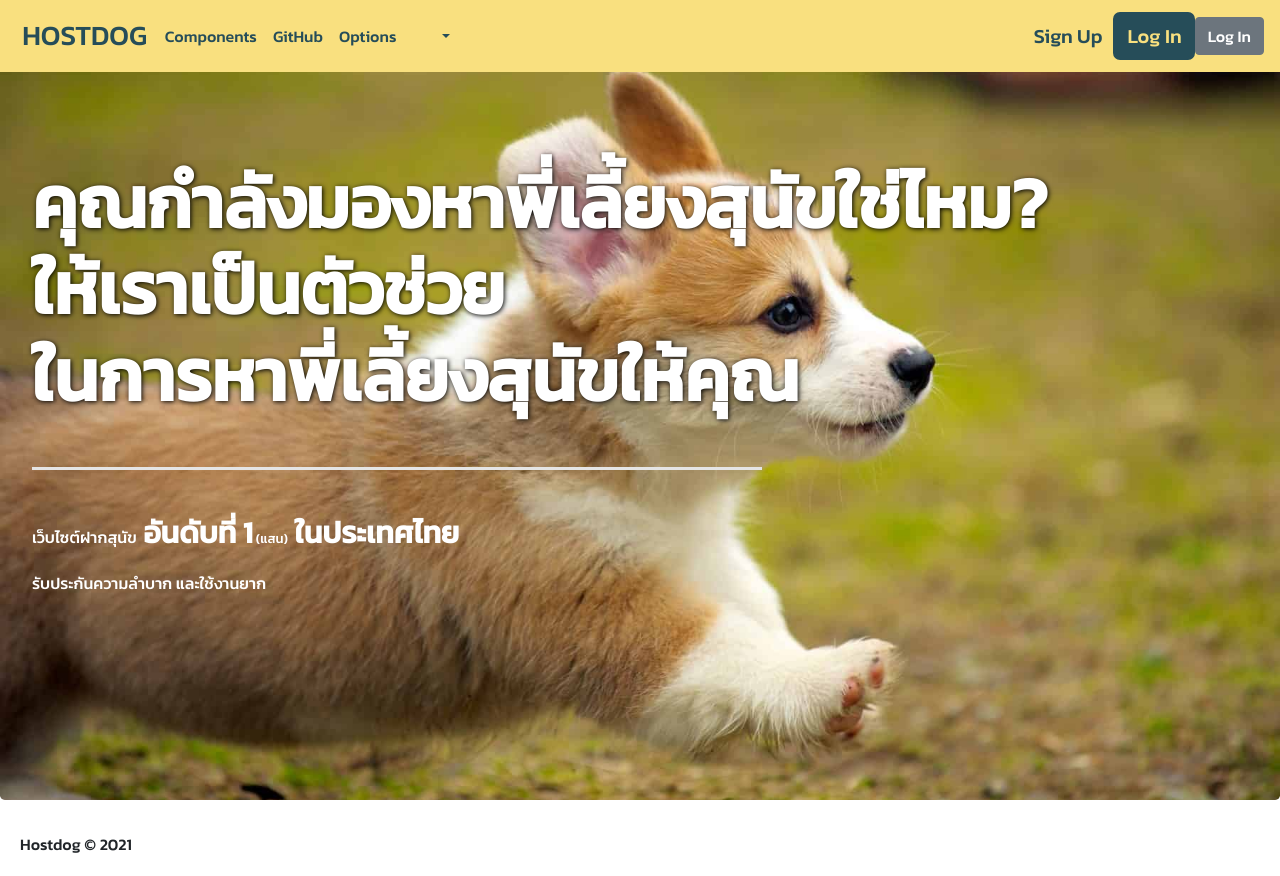
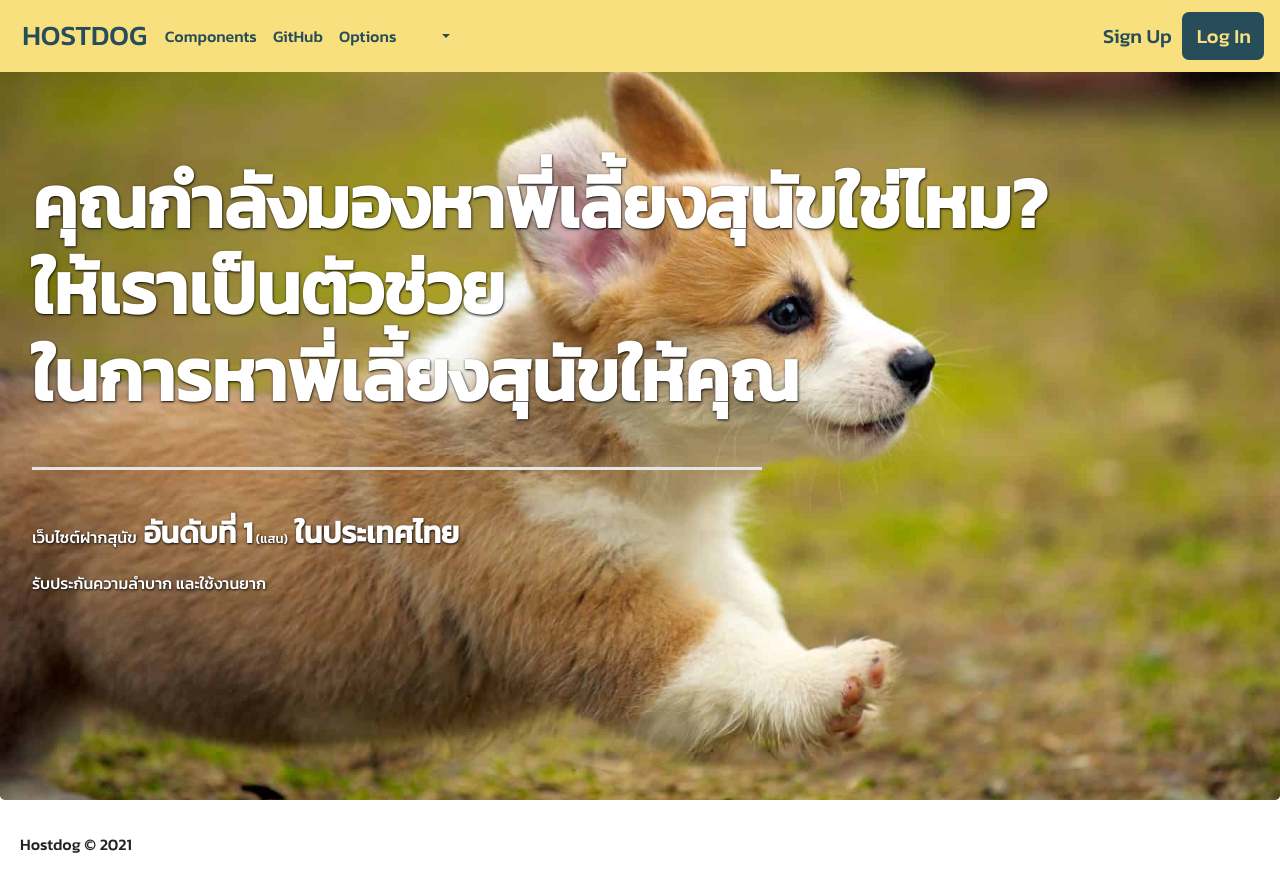
Before and after one commit to Hostdogs/Hostdog-Frontend, a React (Create React App) app in the folder frontend/: page / in a window 1280 px wide. Built offline with nearby package versions, Linux system fonts and the light colour scheme.

Commit message:
Fix Login Button

```diff
--- a/frontend/src/components/HomePage/Content/ContentNoAuth.js
+++ b/frontend/src/components/HomePage/Content/ContentNoAuth.js
@@ -10,7 +10,7 @@ const ContentNoAuth = (props) => {
 
         <h1
           className="display-3"
-          style={{ fontWeight: "bold", color:"white", textShadow:"1px 1px 5px black"}}
+          style={{ fontWeight: "bold", color:"white", textShadow:"0.5px 0.5px 2.5px black"}}
         >
           คุณกำลังมองหาพี่เลี้ยงสุนัขใช่ไหม?<br/>
           ให้เราเป็นตัวช่วย
@@ -20,7 +20,7 @@ const ContentNoAuth = (props) => {
         <br/>
         <hr style={{borderWidth:"3px", marginRight:"40%", backgroundColor:"white"}} />
         <br />
-        <div style={{  wordWrap:"break-word", color:"white" }}>
+        <div style={{  wordWrap:"break-word", color:"white" ,textShadow:"0.5px 0.5px 2.5px black"}}>
           <p className="p">เว็บไซต์ฝากสุนัข<b style={{fontSize:"30px"}}> อันดับที่ 1<small style={{fontSize:"13px"}}> (แสน)</small> ในประเทศไทย</b></p>
           <p>
             รับประกันความลำบาก และใช้งานยาก
--- a/frontend/src/components/LoginForm/LoginModal.js
+++ b/frontend/src/components/LoginForm/LoginModal.js
@@ -19,7 +19,7 @@ import './LoginModal.css'
 import axios from "axios";
 import LoginAPI from "./LoginAPI"
 
-const LoginModal = (props) => {
+const LoginModal = ({buttonLabel,className,MouseOver,MouseLeave}) => {
   const [token,setToken] = useCookies(['mytoken'])
   const [username, setusername] = useState('')
   const [password, setpassword] = useState('')
@@ -53,7 +53,7 @@ const LoginModal = (props) => {
     setloginRes("")
   }
   //////////////////UI FrameWork//////////////////////////
-  const { buttonLabel, className } = props;
+
 
   const [modal, setModal] = useState(false);
   const [unmountOnClose, setUnmountOnClose] = useState(true);
@@ -82,7 +82,7 @@ const LoginModal = (props) => {
   return (
     <div>
       <Form inline onSubmit={(e) => e.preventDefault()} >
-        <Button onClick={onClose}>
+        <Button onClick={onClose} onMouseLeave={MouseLeave} onMouseOver={MouseOver} style={{ paddingRight: "10px", borderWidth: "3px", borderColor: "#264d59", backgroundColor: "#264d59", color: "#f9e07f", borderRadius: "7px", fontSize: "20px" }}>
           {buttonLabel}
         </Button>
       </Form>
--- a/frontend/src/components/Navbar/NavbarNoAuth.js
+++ b/frontend/src/components/Navbar/NavbarNoAuth.js
@@ -36,25 +36,25 @@ const NavbarNoAuth = (props) => {
 
   return (
     <div>
-      <Navbar style={{ backgroundColor: "#f9e07f", position: "fixed", width:"100%" , zIndex:"3"}} light expand="md">
+      <Navbar style={{ backgroundColor: "#f9e07f", position: "fixed", width: "100%", zIndex: "3" }} light expand="md">
         <Link to="/">
           <NavbarBrand>
-            <h3 style={{color:"#264d59", margin:"5%"}}>HOSTDOG</h3>
+            <h3 style={{ color: "#264d59", margin: "5%" }}>HOSTDOG</h3>
           </NavbarBrand>
         </Link>
         <NavbarToggler onClick={toggle} />
         <Collapse isOpen={isOpen} navbar>
           <Nav className="mr-auto" navbar >
             <NavItem>
-              <NavLink href="/components/" style={{color:"#264d59"}}>Components</NavLink>
+              <NavLink href="/components/" style={{ color: "#264d59" }}>Components</NavLink>
             </NavItem>
             <NavItem>
-              <NavLink href="https://github.com/reactstrap/reactstrap" style={{color:"#264d59"}}>
+              <NavLink href="https://github.com/reactstrap/reactstrap" style={{ color: "#264d59" }}>
                 GitHub
               </NavLink>
             </NavItem>
             <UncontrolledDropdown nav inNavbar>
-              <DropdownToggle nav caret style={{color:"#264d59"}}>
+              <DropdownToggle nav caret style={{ color: "#264d59" }}>
                 Options
               </DropdownToggle>
               <DropdownMenu right>
@@ -65,13 +65,10 @@ const NavbarNoAuth = (props) => {
               </DropdownMenu>
             </UncontrolledDropdown>
           </Nav>
-            <a href="/signup" onClick={props.clear} style={{marginRight:"10px", border:"0px",color:"#264d59",backgroundColor:"#f9e07f", fontSize:"20px"}}>
-              Sign Up{" "}
-            </a>
-            <a href="/signup">
-              <Button onClick={props.clear} onMouseOver={MouseOver} onMouseLeave={MouseLeave} style={{paddingRight:"10px", borderWidth:"3px",borderColor:"#264d59", backgroundColor:"#264d59",color:"#f9e07f",borderRadius:"7px", fontSize:"20px"}}>Log In</Button>{" "}
-            </a>
-            <LoginModal buttonLabel="Log In" />{" "}
+          <a href="/signup" onClick={props.clear} style={{ marginRight: "10px", border: "0px", color: "#264d59", backgroundColor: "#f9e07f", fontSize: "20px" }}>
+            Sign Up{" "}
+          </a>
+          <LoginModal buttonLabel="Log In" MouseOver={MouseOver} MouseLeave={MouseLeave}/>{" "}
         </Collapse>
       </Navbar>
     </div>
```
